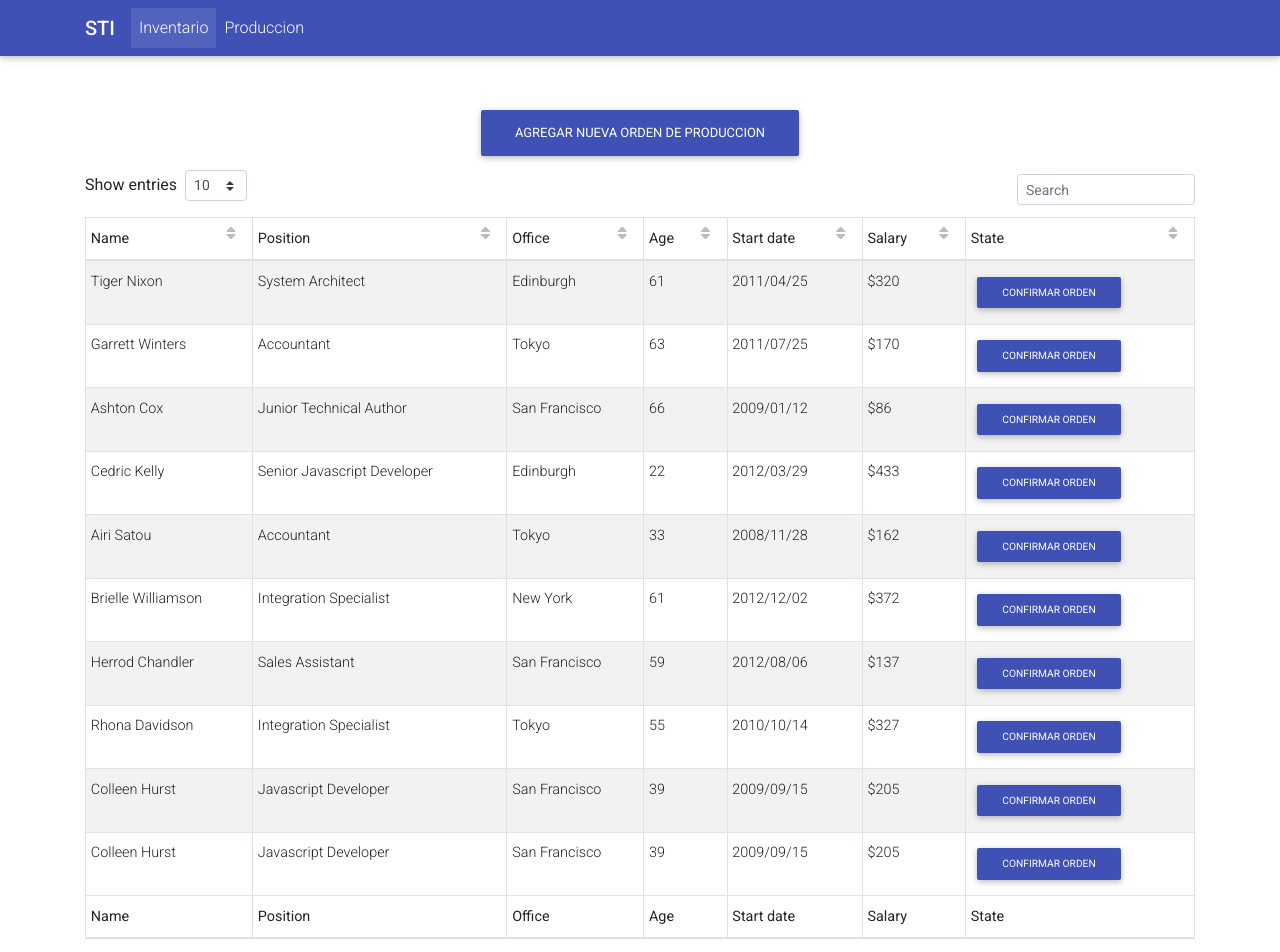
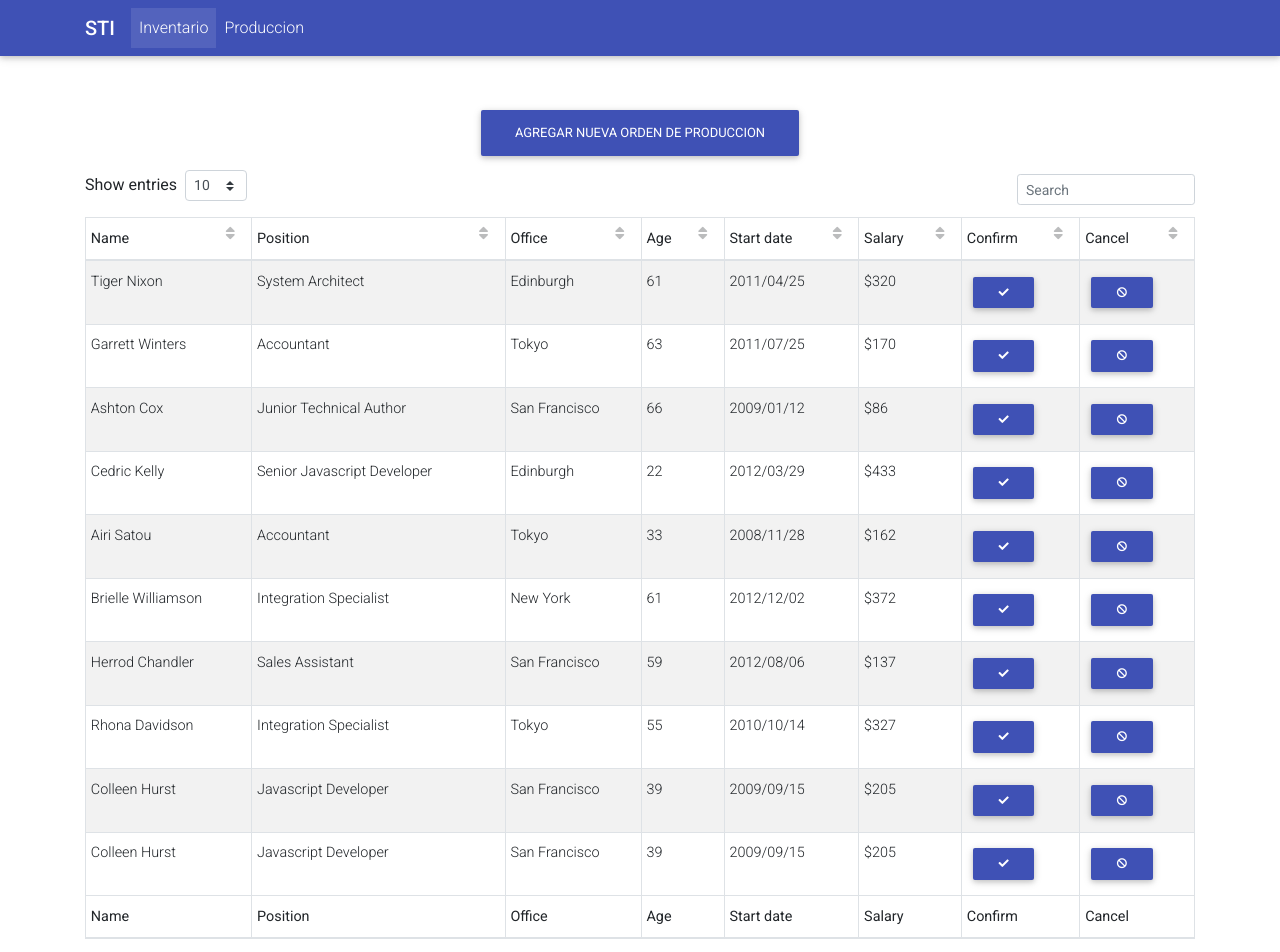
Before and after one commit to falfonsoPrg/React-App, a React (Create React App) app: page / in a window 1280 px wide. Shown: the top 952 px of the page. Built offline with nearby package versions, Linux system fonts and the light colour scheme.

Commit message:
Add states of a production order

```diff
--- a/src/Inventory/data-example.js
+++ b/src/Inventory/data-example.js
@@ -1,5 +1,5 @@
 import React from "react"
-import {MDBBtn} from "mdbreact"
+import {MDBBtn,MDBIcon} from "mdbreact"
 
 const data = {
       columns: [
@@ -40,8 +40,12 @@ const data = {
           width: 100
         },
         {
-          label: 'State',
-          field: 'Edit'
+          label: 'Confirm',
+          field: 'Confirm'
+        },
+        {
+          label: 'Cancel',
+          field: 'Cancel'
         }
       ],
       rows: [
@@ -52,7 +56,8 @@ const data = {
           age: '61',
           date: '2011/04/25',
           salary: '$320',
-          Edit: <MDBBtn color="indigo" size="sm">Confirmar orden</MDBBtn>
+          Confirm: <MDBBtn color="indigo" size="sm"><MDBIcon icon="check" /></MDBBtn>
+          ,Cancel: <MDBBtn color="indigo" size="sm"><MDBIcon icon="ban" /></MDBBtn>
         },
         {
           name: 'Garrett Winters',
@@ -61,7 +66,8 @@ const data = {
           age: '63',
           date: '2011/07/25',
           salary: '$170',
-          Edit: <MDBBtn color="indigo" size="sm">Confirmar orden</MDBBtn>
+          Confirm: <MDBBtn color="indigo" size="sm"><MDBIcon icon="check" /></MDBBtn>
+          ,Cancel: <MDBBtn color="indigo" size="sm"><MDBIcon icon="ban" /></MDBBtn>
         },
         {
           name: 'Ashton Cox',
@@ -70,7 +76,8 @@ const data = {
           age: '66',
           date: '2009/01/12',
           salary: '$86',
-          Edit: <MDBBtn color="indigo" size="sm">Confirmar orden</MDBBtn>
+          Confirm: <MDBBtn color="indigo" size="sm"><MDBIcon icon="check" /></MDBBtn>
+          ,Cancel: <MDBBtn color="indigo" size="sm"><MDBIcon icon="ban" /></MDBBtn>
         },
         {
           name: 'Cedric Kelly',
@@ -79,7 +86,8 @@ const data = {
           age: '22',
           date: '2012/03/29',
           salary: '$433',
-          Edit: <MDBBtn color="indigo" size="sm">Confirmar orden</MDBBtn>
+          Confirm: <MDBBtn color="indigo" size="sm"><MDBIcon icon="check" /></MDBBtn>
+          ,Cancel: <MDBBtn color="indigo" size="sm"><MDBIcon icon="ban" /></MDBBtn>
         },
         {
           name: 'Airi Satou',
@@ -88,7 +96,8 @@ const data = {
           age: '33',
           date: '2008/11/28',
           salary: '$162',
-          Edit: <MDBBtn color="indigo" size="sm">Confirmar orden</MDBBtn>
+          Confirm: <MDBBtn color="indigo" size="sm"><MDBIcon icon="check" /></MDBBtn>
+          ,Cancel: <MDBBtn color="indigo" size="sm"><MDBIcon icon="ban" /></MDBBtn>
         },
         {
           name: 'Brielle Williamson',
@@ -97,7 +106,8 @@ const data = {
           age: '61',
           date: '2012/12/02',
           salary: '$372',
-          Edit: <MDBBtn color="indigo" size="sm">Confirmar orden</MDBBtn>
+          Confirm: <MDBBtn color="indigo" size="sm"><MDBIcon icon="check" /></MDBBtn>
+          ,Cancel: <MDBBtn color="indigo" size="sm"><MDBIcon icon="ban" /></MDBBtn>
         },
         {
           name: 'Herrod Chandler',
@@ -106,7 +116,8 @@ const data = {
           age: '59',
           date: '2012/08/06',
           salary: '$137',
-          Edit: <MDBBtn color="indigo" size="sm">Confirmar orden</MDBBtn>
+          Confirm: <MDBBtn color="indigo" size="sm"><MDBIcon icon="check" /></MDBBtn>
+          ,Cancel: <MDBBtn color="indigo" size="sm"><MDBIcon icon="ban" /></MDBBtn>
         },
         {
           name: 'Rhona Davidson',
@@ -115,7 +126,8 @@ const data = {
           age: '55',
           date: '2010/10/14',
           salary: '$327',
-          Edit: <MDBBtn color="indigo" size="sm">Confirmar orden</MDBBtn>
+          Confirm: <MDBBtn color="indigo" size="sm"><MDBIcon icon="check" /></MDBBtn>
+          ,Cancel: <MDBBtn color="indigo" size="sm"><MDBIcon icon="ban" /></MDBBtn>
         },
         {
           name: 'Colleen Hurst',
@@ -124,7 +136,8 @@ const data = {
           age: '39',
           date: '2009/09/15',
           salary: '$205',
-          Edit: <MDBBtn color="indigo" size="sm">Confirmar orden</MDBBtn>
+          Confirm: <MDBBtn color="indigo" size="sm"><MDBIcon icon="check" /></MDBBtn>
+          ,Cancel: <MDBBtn color="indigo" size="sm"><MDBIcon icon="ban" /></MDBBtn>
         },
         {
           name: 'Colleen Hurst',
@@ -133,7 +146,8 @@ const data = {
           age: '39',
           date: '2009/09/15',
           salary: '$205',
-          Edit: <MDBBtn color="indigo" size="sm">Confirmar orden</MDBBtn>
+          Confirm: <MDBBtn color="indigo" size="sm"><MDBIcon icon="check" /></MDBBtn>
+          ,Cancel: <MDBBtn color="indigo" size="sm"><MDBIcon icon="ban" /></MDBBtn>
         },
         {
           name: 'Colleen Hurst',
@@ -142,7 +156,8 @@ const data = {
           age: '39',
           date: '2009/09/15',
           salary: '$205',
-          Edit: <MDBBtn color="indigo" size="sm">Confirmar orden</MDBBtn>
+          Confirm: <MDBBtn color="indigo" size="sm"><MDBIcon icon="check" /></MDBBtn>
+          ,Cancel: <MDBBtn color="indigo" size="sm"><MDBIcon icon="ban" /></MDBBtn>
         }
     ]}
 
```
